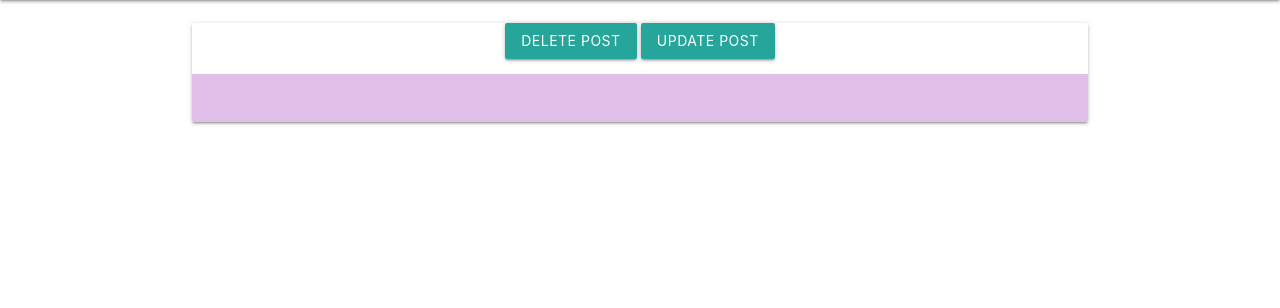
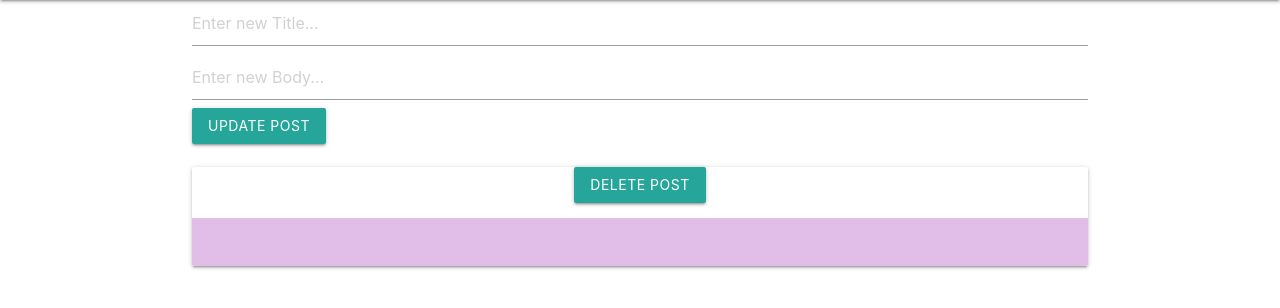
Before and after one commit to AluBhorta/flask-crud, a Flask app: template templates/post.html in a window 1280 px wide. Shown: the part 64-372 px from the top of the page. Run offline with Flask 2, Linux system fonts and the light colour scheme; the template is opened without the code that fills it, so the values that code supplies are empty; parts of the project's set-up code (start-up, migrations or seed data) failed here and were passed over.

Commit message:
PUT implemented

```diff
--- a/app.py
+++ b/app.py
@@ -88,10 +88,16 @@ def post(post_id):
         db.session.commit()
         return redirect(url_for('posts'))
     elif request.method == "PUT":
-        pass
-        # ###
-        #
-        # implement put
+        title = request.json['title']
+        body = request.json['body']
+
+        post = Post.query.get(post_id)
+        if title:
+            post.title = title
+        post.body = body
+
+        db.session.commit()
+        return redirect(url_for('posts'))
 
 
 # run app
--- a/static/main.js
+++ b/static/main.js
@@ -1,5 +1,7 @@
 const inputTitle = document.getElementById("input-title");
 const inputBody = document.getElementById("input-body");
+const updateTitle = document.getElementById("updateTitle");
+const updateBody = document.getElementById("updateBody");
 
 function addNewPost() {
   title = inputTitle.value;
@@ -34,12 +36,32 @@ function deletePost() {
   })
     .then(res => {
       window.location.replace("http://localhost:5000/posts");
-      // window.location.href = "http://stackoverflow.com";
       console.log(res);
     })
     .catch(err => console.log(err));
 }
 
-function updatePost() {
-  console.log("update");
+function updatePost(e) {
+  e.preventDefault();
+  const sPath = document.location.pathname.split("/");
+  const id = sPath[sPath.length - 1];
+  newTitle = updateTitle.value;
+  newBody = updateBody.value;
+
+  fetch(`http://localhost:5000/post/${id}`, {
+    method: "PUT",
+    headers: {
+      "Content-Type": "application/json"
+    },
+    body: JSON.stringify({
+      title: newTitle,
+      body: newBody
+    })
+  })
+    .then(res => {
+      setTimeout(() => {
+        window.location.replace("http://localhost:5000/posts");
+      }, 100);
+    })
+    .catch(err => console.log(err));
 }
--- a/templates/post.html
+++ b/templates/post.html
@@ -1,4 +1,24 @@
 {% extends 'layout.html' %} {% block body %}
+
+<div class="post-update-form">
+  <form>
+    <input
+      type="text"
+      name="title"
+      id="updateTitle"
+      placeholder="Enter new Title..."
+    />
+    <input
+      type="text"
+      name="body"
+      id="updateBody"
+      placeholder="Enter new Body..."
+    />
+    <button onclick="updatePost(event)" class="btn update-btn waves-effect">
+      Update Post
+    </button>
+  </form>
+</div>
 
 <div class="card center-align ">
   <div class="card-title">
@@ -7,9 +27,6 @@
   <button onclick="deletePost()" class="btn delete-btn waves-effect">
     Delete Post
   </button>
-  <button onclick="updatePost()" class="btn update-btn waves-effect">
-    Update Post
-  </button>
   <p class="card-content purple lighten-4">
     {{ post.body }}
   </p>
```
